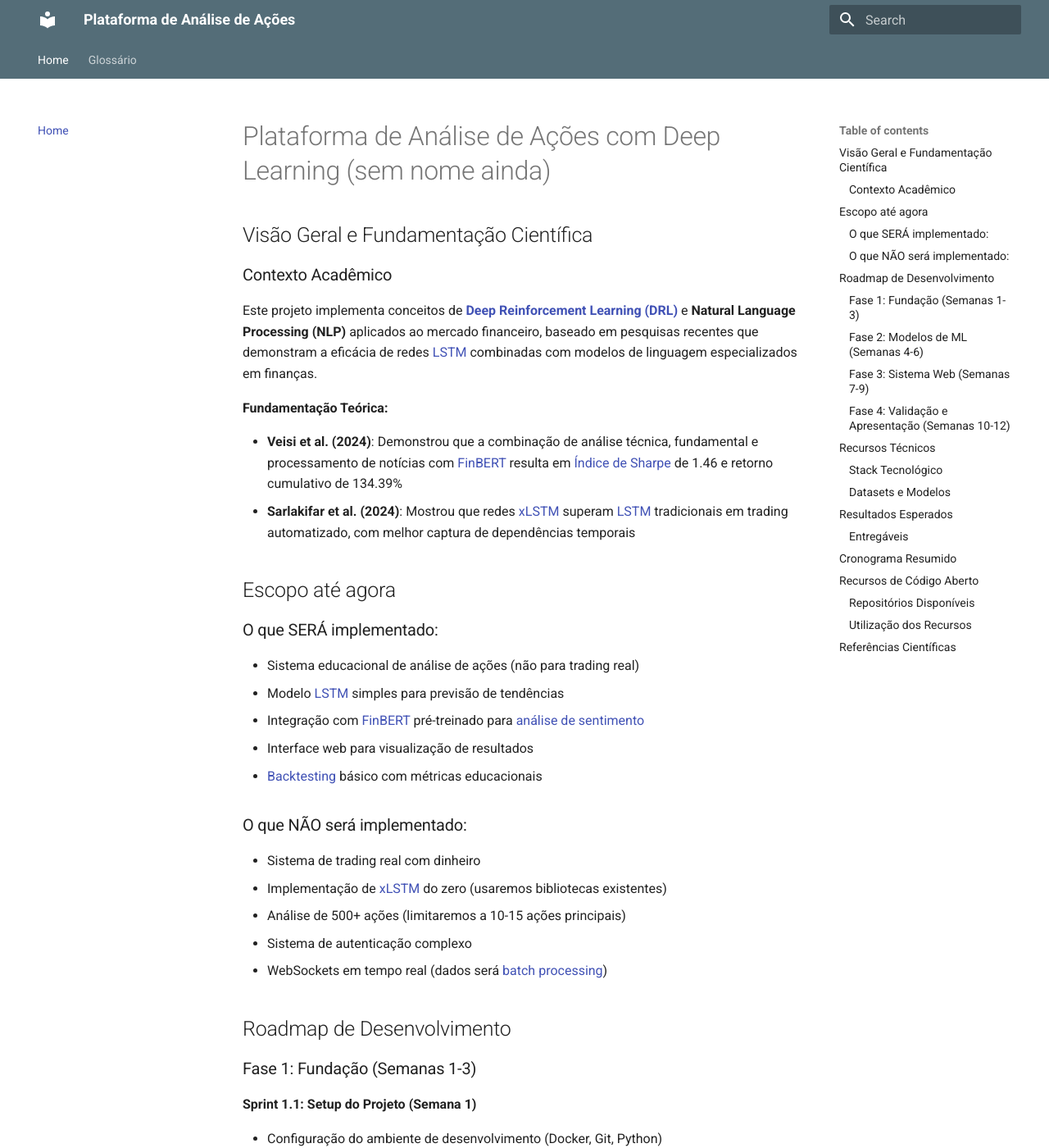
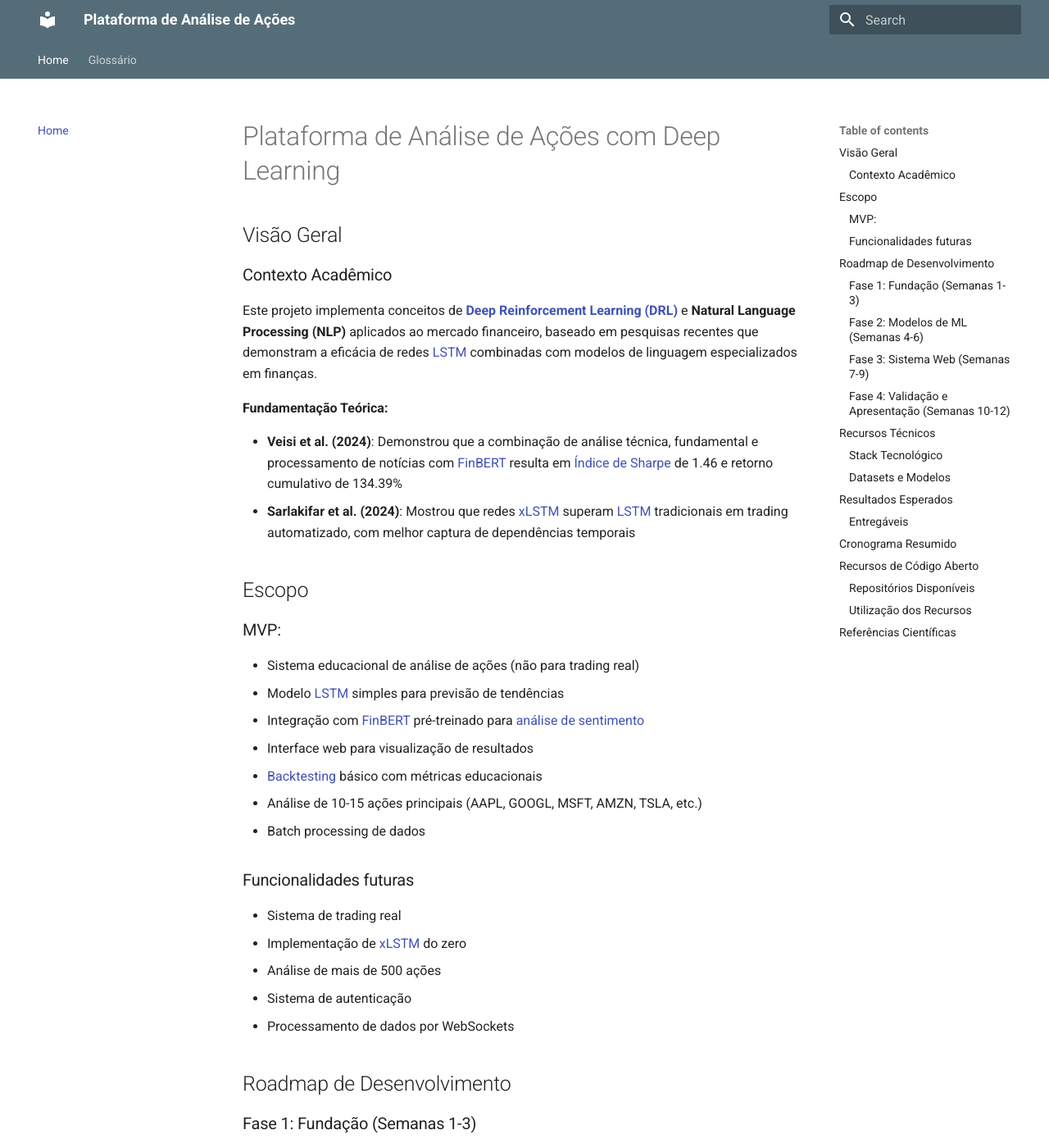
Before and after one commit to thmasq/investment-platform-docs, an MkDocs documentation site: the page built from docs/index.md, in a window 1280 px wide and 1400 px high. Shown: the whole window at 82% size. Built offline with MkDocs 1.6.1 and Material for MkDocs 9.7.7, drawn with Linux system fonts in a browser that asks for light colours.

Commit message:
Limpa parte de escopo e introdução

```diff
--- a/docs/index.md
+++ b/docs/index.md
@@ -1,6 +1,6 @@
-# Plataforma de Análise de Ações com Deep Learning (sem nome ainda)
+# Plataforma de Análise de Ações com Deep Learning
 
-## Visão Geral e Fundamentação Científica
+## Visão Geral
 
 ### Contexto Acadêmico
 
@@ -11,23 +11,25 @@ Este projeto implementa conceitos de [**Deep Reinforcement Learning (DRL)**](glo
 - **Veisi et al. (2024)**: Demonstrou que a combinação de análise técnica, fundamental e processamento de notícias com [FinBERT](glossario.md#f) resulta em [Índice de Sharpe](glossario.md#i) de 1.46 e retorno cumulativo de 134.39%
 - **Sarlakifar et al. (2024)**: Mostrou que redes [xLSTM](glossario.md#x) superam [LSTM](glossario.md#l) tradicionais em trading automatizado, com melhor captura de dependências temporais
 
-## Escopo até agora
+## Escopo
 
-### O que SERÁ implementado:
+### MVP:
 
 - Sistema educacional de análise de ações (não para trading real)
 - Modelo [LSTM](glossario.md#l) simples para previsão de tendências
 - Integração com [FinBERT](glossario.md#f) pré-treinado para [análise de sentimento](glossario.md#a)
 - Interface web para visualização de resultados
 - [Backtesting](glossario.md#b) básico com métricas educacionais
+- Análise de 10-15 ações principais (AAPL, GOOGL, MSFT, AMZN, TSLA, etc.)
+- Batch processing de dados
 
-### O que NÃO será implementado:
+### Funcionalidades futuras
 
-- Sistema de trading real com dinheiro
-- Implementação de [xLSTM](glossario.md#x) do zero (usaremos bibliotecas existentes)
-- Análise de 500+ ações (limitaremos a 10-15 ações principais)
-- Sistema de autenticação complexo
-- WebSockets em tempo real (dados será [batch processing](glossario.md#b))
+- Sistema de trading real
+- Implementação de [xLSTM](glossario.md#x) do zero
+- Análise de mais de 500 ações
+- Sistema de autenticação
+- Processamento de dados por WebSockets
 
 ## Roadmap de Desenvolvimento
 
```
